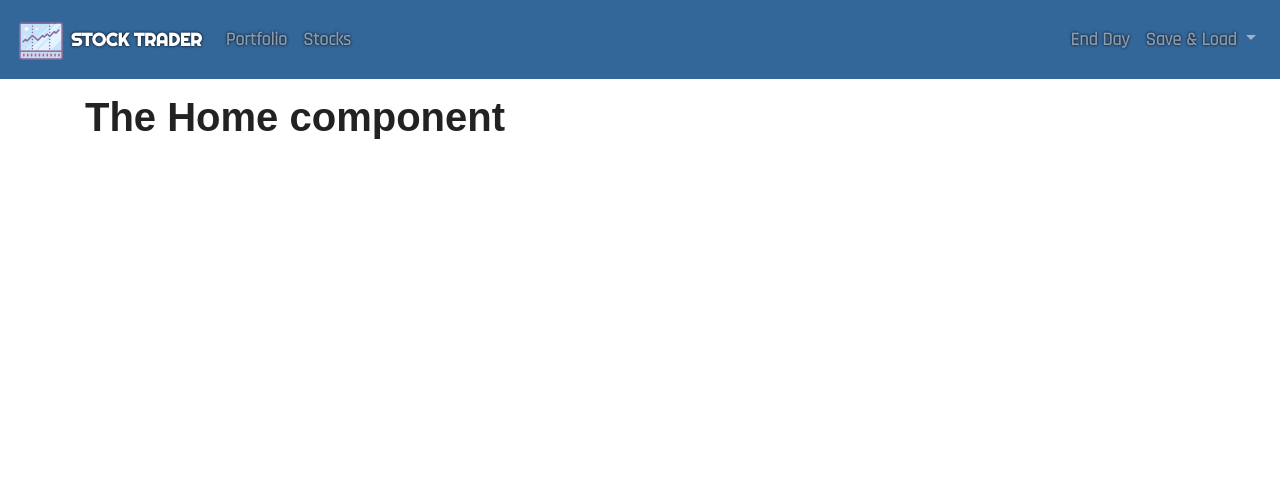
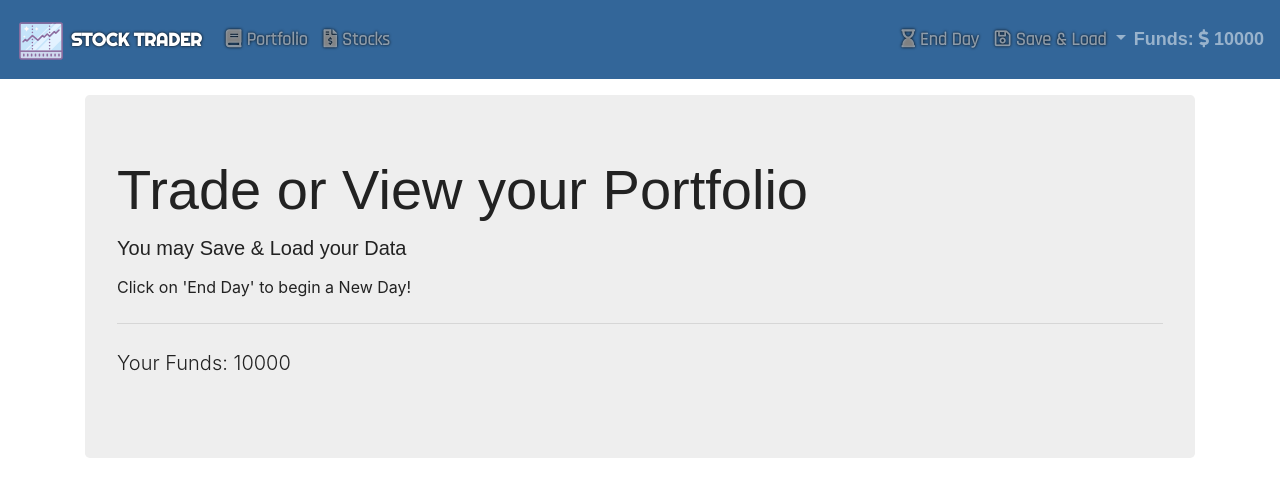
Before and after one commit to Belchenkov/stock_trader_vuejs, a Vue app: page / in a window 1280 px wide. Shown: the top 496 px of the page. Built offline with nearby package versions, Linux system fonts and the light colour scheme; a web font is replaced by a local one.

Commit message:
Display the Funds

```diff
--- a/src/components/Header.vue
+++ b/src/components/Header.vue
@@ -17,7 +17,9 @@
             activeClass="active"
             tag="li"
           >
-            <a class="nav-link">Portfolio</a>
+            <a class="nav-link">
+              <i class="fas fa-book"></i> Portfolio
+            </a>
           </router-link>
           <router-link
             to="/stocks"
@@ -25,13 +27,18 @@
             activeClass="active"
             tag="li"
           >
-            <a class="nav-link">Stocks</a>
+            <a class="nav-link">
+              <i class="fas fa-file-invoice-dollar"></i> Stocks
+            </a>
           </router-link>
       </ul>
       <ul class="nav navbar-nav navbar-right">
          <li class="nav-item">
-            <a class="nav-link" href="#">End Day</a>
+            <a class="nav-link" href="#">
+              <i class="fas fa-hourglass-end"></i> End Day
+            </a>
         </li>
+        <li>
           <a
             class="nav-link dropdown-toggle"
             href="#"
@@ -39,7 +46,7 @@
             role="button"
             data-toggle="dropdown"
             aria-haspopup="true" aria-expanded="false"
-          >
+          ><i class="far fa-save"></i>
             Save & Load
           </a>
           <div class="dropdown-menu" aria-labelledby="navbarDropdown">
@@ -48,10 +55,23 @@
           </div>
       </li>
       </ul>
+      <strong class="navbar-text navbar-right">
+         Funds: <i class="fas fa-dollar-sign"></i> {{ funds }}</strong>
     </div>
   </nav>
   </div>
 </template>
+
+<script>
+  export default {
+    computed: {
+      funds () {
+        return this.$store.getters.funds;
+      }
+    }
+  }
+</script>
+
 
 <style>
  @import url('https://fonts.googleapis.com/css?family=Rajdhani|Righteous');
@@ -65,5 +85,4 @@
     font-family: 'Rajdhani', sans-serif;
     text-shadow: 0 0 3px black;
   }
-
 </style>
--- a/src/components/Home.vue
+++ b/src/components/Home.vue
@@ -1,3 +1,21 @@
 <template>
-  <h1>The Home component</h1>
+  <div class="jumbotron">
+    <h1 class="display-4">Trade or View your Portfolio</h1>
+    <h6 class="lead my-3">You may Save & Load your Data</h6>
+    <p>Click on 'End Day' to begin a New Day!</p>
+    <hr class="my-4">
+    <p class="lead">
+      Your Funds: {{ funds }}
+    </p>
+</div>
 </template>
+
+<script>
+  export default {
+    computed: {
+      funds () {
+        return this.$store.getters.funds;
+      }
+    }
+  }
+</script>
--- a/src/components/portfolio/Portfolio.vue
+++ b/src/components/portfolio/Portfolio.vue
@@ -1,5 +1,25 @@
 <template>
-  <div>
-
+  <div class="row">
+    <app-stock
+      v-for="stock in stocks"
+      :key="stock.id"
+      :stock="stock"
+    ></app-stock>
   </div>
 </template>
+
+<script>
+  import {mapGetters} from 'vuex'
+  import Stock from './Stock.vue'
+
+  export default {
+    computed: {
+      ...mapGetters({
+        stocks: 'stockPortfolio'
+      })
+    },
+    components: {
+      appStock: Stock
+    }
+  }
+</script>
--- a/src/components/portfolio/Stock.vue
+++ b/src/components/portfolio/Stock.vue
@@ -41,16 +41,17 @@
       }
     },
     methods: {
-     ...mapActions([
-          'sellStock'
-     ]),
+     ...mapActions({
+          placeSellOrder: 'sellStock'
+     }),
      sellStock () {
        const order = {
         stockId: this.stock.id,
         stockPrice: this.stock.price,
         quantity: this.quantity
        };
-       this.sellStock();
+       this.placeSellOrder(order);
+       this.quantity = 0;
 
      }
     }
```
